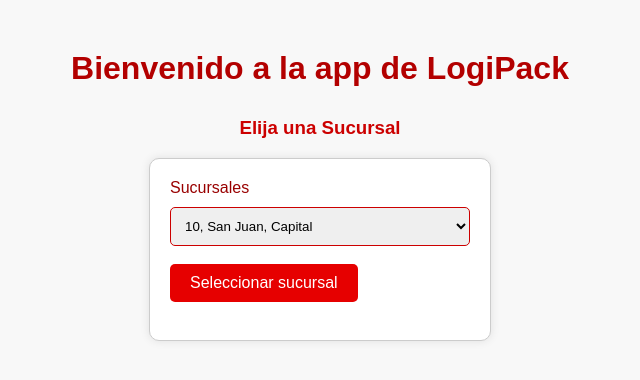
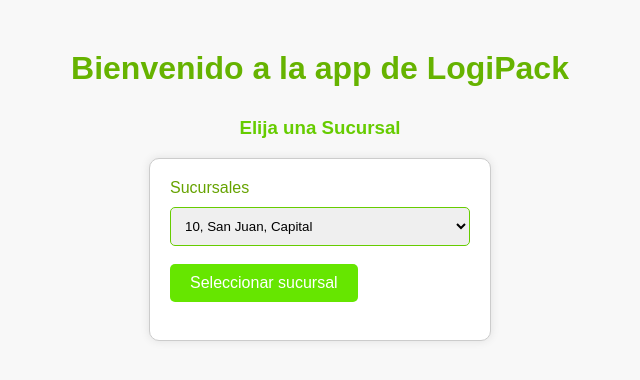
Before and after one commit to LeonRodriguezLCC/POO, a Flask app: page / in a window 1280 px wide. Shown: the top 380 px of the page, without its empty margins (320-960 px from the left). Run offline with Flask 3, Linux system fonts and the light colour scheme.

Commit message:
Update estilos.css

```diff
--- a/Practico 5/static/css/estilos.css
+++ b/Practico 5/static/css/estilos.css
@@ -9,13 +9,13 @@ body {
 }
 
 h1 {
-    color: #b30000;
+    color: #66b300;
     text-align: center;
     margin-top: 50px;
 }
 
 h3 {
-    color: #cc0000;
+    color: #66cc00;
     text-align: center;
     margin-top: 30px;
 }
@@ -32,19 +32,19 @@ form {
 
 label {
     font-size: 16px;
-    color: #990000;
+    color: #66a300;
 }
 
 select {
     width: 100%;
     padding: 10px;
     margin-top: 10px;
-    border: 1px solid #cc0000;
+    border: 1px solid #66cc00;
     border-radius: 5px;
 }
 
 .button1 {
-    background-color: #e60000;
+    background-color: #66e600;
     color: #ffffff;
     padding: 10px 20px;
     border: none;
@@ -54,7 +54,7 @@ select {
 }
 
 .button1:hover {
-    background-color: #cc0000;
+    background-color: #66cc00;
 }
 
 br {
```
